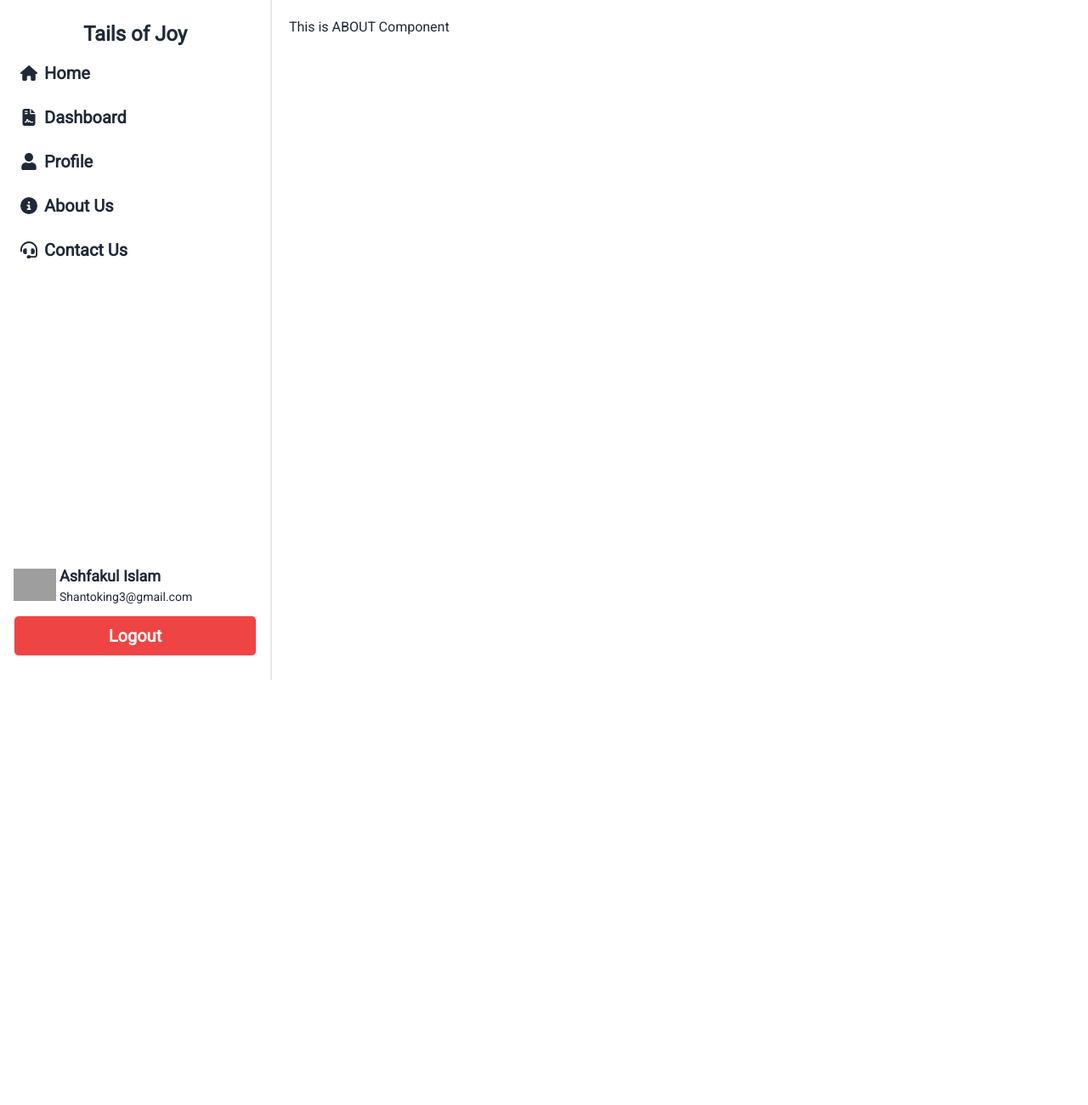
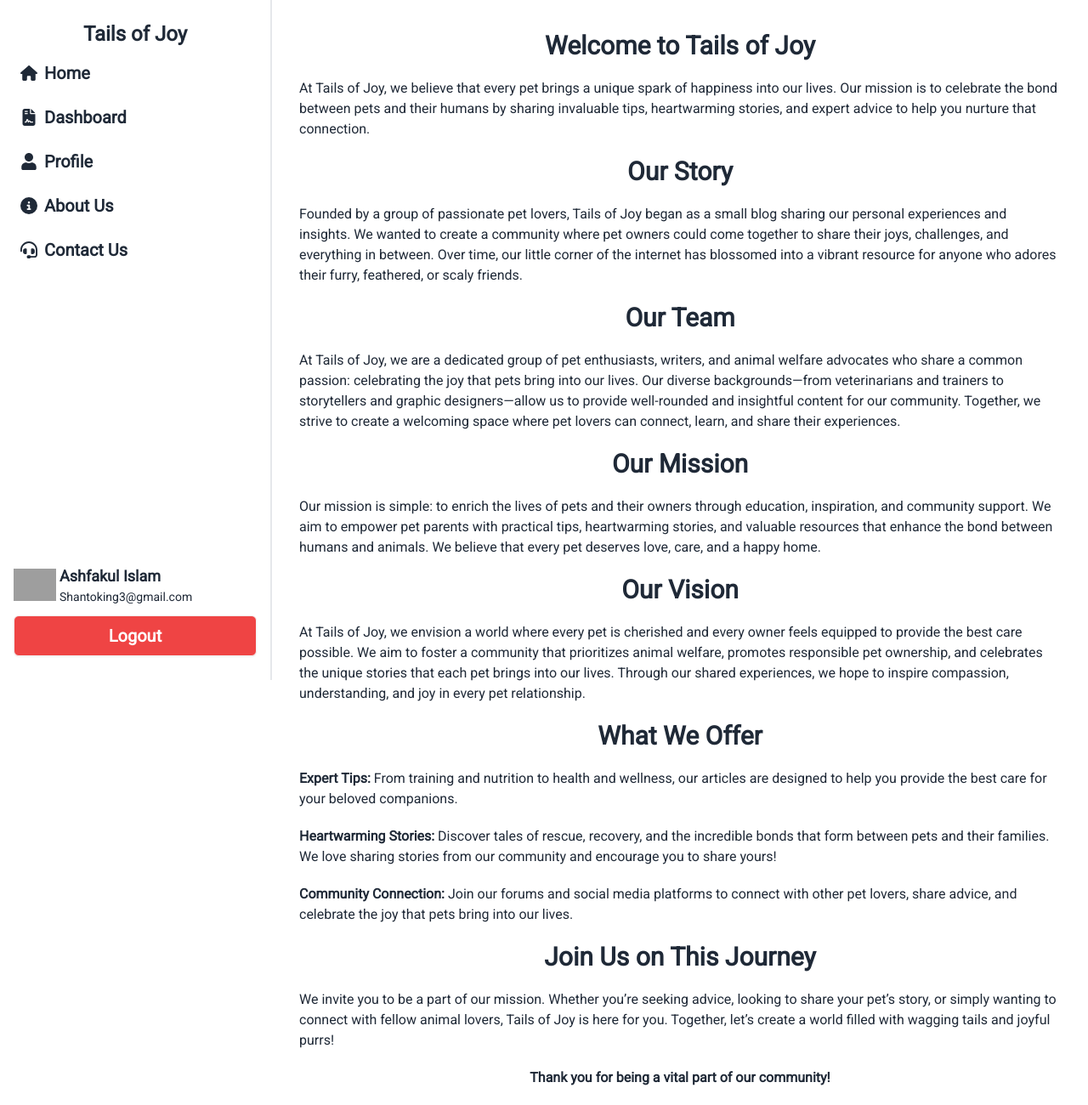
Before and after one commit to juixer/tails-of-joy-frontend, a Next.js app: page /about in a window 1280 px wide. Shown: the whole page at 85% size. Before the commit the page ends 800 px from the top, so only its background shows below. Built offline with nearby package versions, Linux system fonts and the light colour scheme; grey boxes are pictures that could not be loaded.

Commit message:
About us page created

```diff
--- a/src/app/(WithCommonLayout)/about/page.tsx
+++ b/src/app/(WithCommonLayout)/about/page.tsx
@@ -1,7 +1,93 @@
+import Headline from "@/components/UI/Headline";
+
 const AboutPage = () => {
-    return(
-        <div>
-             <h1> This is ABOUT Component </h1>
-        </div>
-    )}
+  return (
+    <div className="max-w-4xl mx-auto space-y-5">
+      <Headline text="Welcome to Tails of Joy" />
+
+      <p>
+        At Tails of Joy, we believe that every pet brings a unique spark of
+        happiness into our lives. Our mission is to celebrate the bond between
+        pets and their humans by sharing invaluable tips, heartwarming stories,
+        and expert advice to help you nurture that connection.
+      </p>
+
+      <Headline text="Our Story" />
+
+      <p>
+        Founded by a group of passionate pet lovers, Tails of Joy began as a
+        small blog sharing our personal experiences and insights. We wanted to
+        create a community where pet owners could come together to share their
+        joys, challenges, and everything in between. Over time, our little
+        corner of the internet has blossomed into a vibrant resource for anyone
+        who adores their furry, feathered, or scaly friends.
+      </p>
+
+      <Headline text="Our Team" />
+
+      <p>
+        At Tails of Joy, we are a dedicated group of pet enthusiasts, writers,
+        and animal welfare advocates who share a common passion: celebrating the
+        joy that pets bring into our lives. Our diverse backgrounds—from
+        veterinarians and trainers to storytellers and graphic designers—allow
+        us to provide well-rounded and insightful content for our community.
+        Together, we strive to create a welcoming space where pet lovers can
+        connect, learn, and share their experiences.
+      </p>
+
+      <Headline text="Our Mission" />
+
+      <p>
+        Our mission is simple: to enrich the lives of pets and their owners
+        through education, inspiration, and community support. We aim to empower
+        pet parents with practical tips, heartwarming stories, and valuable
+        resources that enhance the bond between humans and animals. We believe
+        that every pet deserves love, care, and a happy home.
+      </p>
+
+      <Headline text="Our Vision" />
+
+      <p>
+        At Tails of Joy, we envision a world where every pet is cherished and
+        every owner feels equipped to provide the best care possible. We aim to
+        foster a community that prioritizes animal welfare, promotes responsible
+        pet ownership, and celebrates the unique stories that each pet brings
+        into our lives. Through our shared experiences, we hope to inspire
+        compassion, understanding, and joy in every pet relationship.
+      </p>
+
+      <Headline text="What We Offer" />
+
+      <ul className="space-y-5">
+        <li>
+          <span className="font-bold">Expert Tips:</span> From training and
+          nutrition to health and wellness, our articles are designed to help
+          you provide the best care for your beloved companions.
+        </li>
+        <li>
+          <span className="font-bold">Heartwarming Stories:</span> Discover
+          tales of rescue, recovery, and the incredible bonds that form between
+          pets and their families. We love sharing stories from our community
+          and encourage you to share yours!
+        </li>
+        <li>
+          <span className="font-bold">Community Connection:</span> Join our
+          forums and social media platforms to connect with other pet lovers,
+          share advice, and celebrate the joy that pets bring into our lives.
+        </li>
+      </ul>
+
+      <Headline text="Join Us on This Journey" />
+
+      <p>
+        We invite you to be a part of our mission. Whether you’re seeking
+        advice, looking to share your pet’s story, or simply wanting to connect
+        with fellow animal lovers, Tails of Joy is here for you. Together, let’s
+        create a world filled with wagging tails and joyful purrs!
+      </p>
+
+      <p className="font-bold text-center">Thank you for being a vital part of our community!</p>
+    </div>
+  );
+};
 export default AboutPage;
--- a/src/app/login/page.tsx
+++ b/src/app/login/page.tsx
@@ -1,9 +1,10 @@
 import Link from "next/link";
+import { FaGoogle } from "react-icons/fa6";
 
 const LoginPage = () => {
   return (
     <div className="bg-sky-200 h-screen flex justify-center items-center">
-      <div className="bg-white rounded-md h-[55vh] w-[90vw] lg:h-[45vh] lg:w-[35vw] flex justify-center shadow-lg">
+      <div className="bg-white rounded-md h-[62vh] w-[90vw] lg:h-[57vh] lg:w-[35vw] flex justify-center shadow-lg">
         <div className="max-w-xl my-10 w-full">
           <h1 className="text-5xl text-center">Login</h1>
           <form className="w-full my-5 p-5 space-y-3">
@@ -34,6 +35,11 @@ const LoginPage = () => {
             <button className="w-full btn bg-sky-500 text-white hover:bg-sky-600 duration-300">
               Login
             </button>
+            <p className="text-center font-bold">OR</p>
+            <button className="w-full bg-gray-300 btn duration-300 flex items-center">
+              <FaGoogle /> Login with Google
+            </button>
+
             <p className="text-center text-sm">
               Do not have an account?{" "}
               <Link
--- a/src/components/Home/CreatePost/QuillEditor.tsx
+++ b/src/components/Home/CreatePost/QuillEditor.tsx
@@ -9,8 +9,10 @@ const QuillEditor = () => {
   const modules = {
     toolbar: [
       ["bold", "italic", "underline"],
-      [{ size: ["small", false, "large", "huge"] }],
-      ["link", "image"],
+      [{ align: [] }],
+      [{ header: [1, 2, false] }],
+      ["link"],
+      [{ 'color': [] }],
       [{ list: "ordered" }, { list: "bullet" }],
     ],
   };
```
